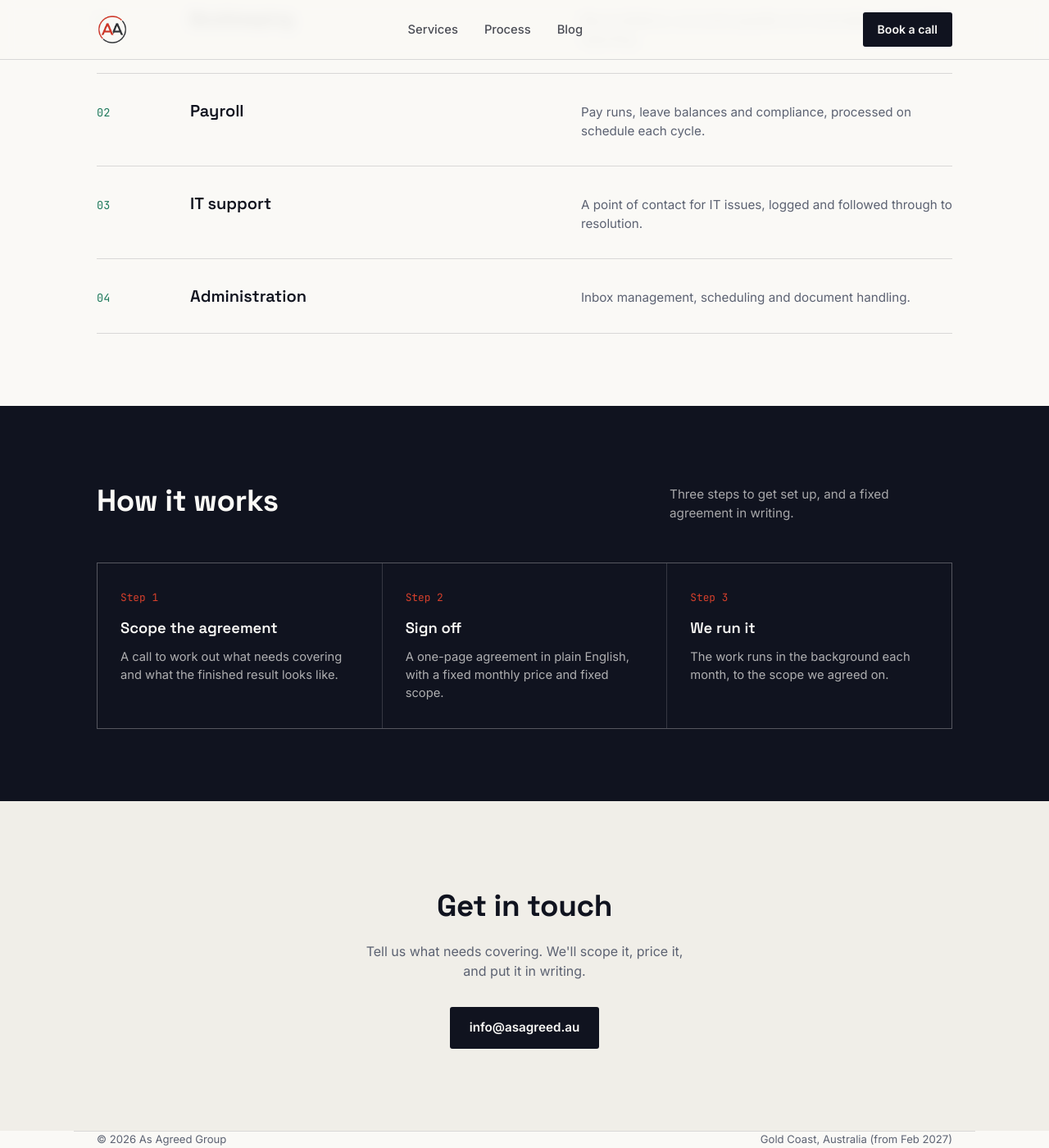
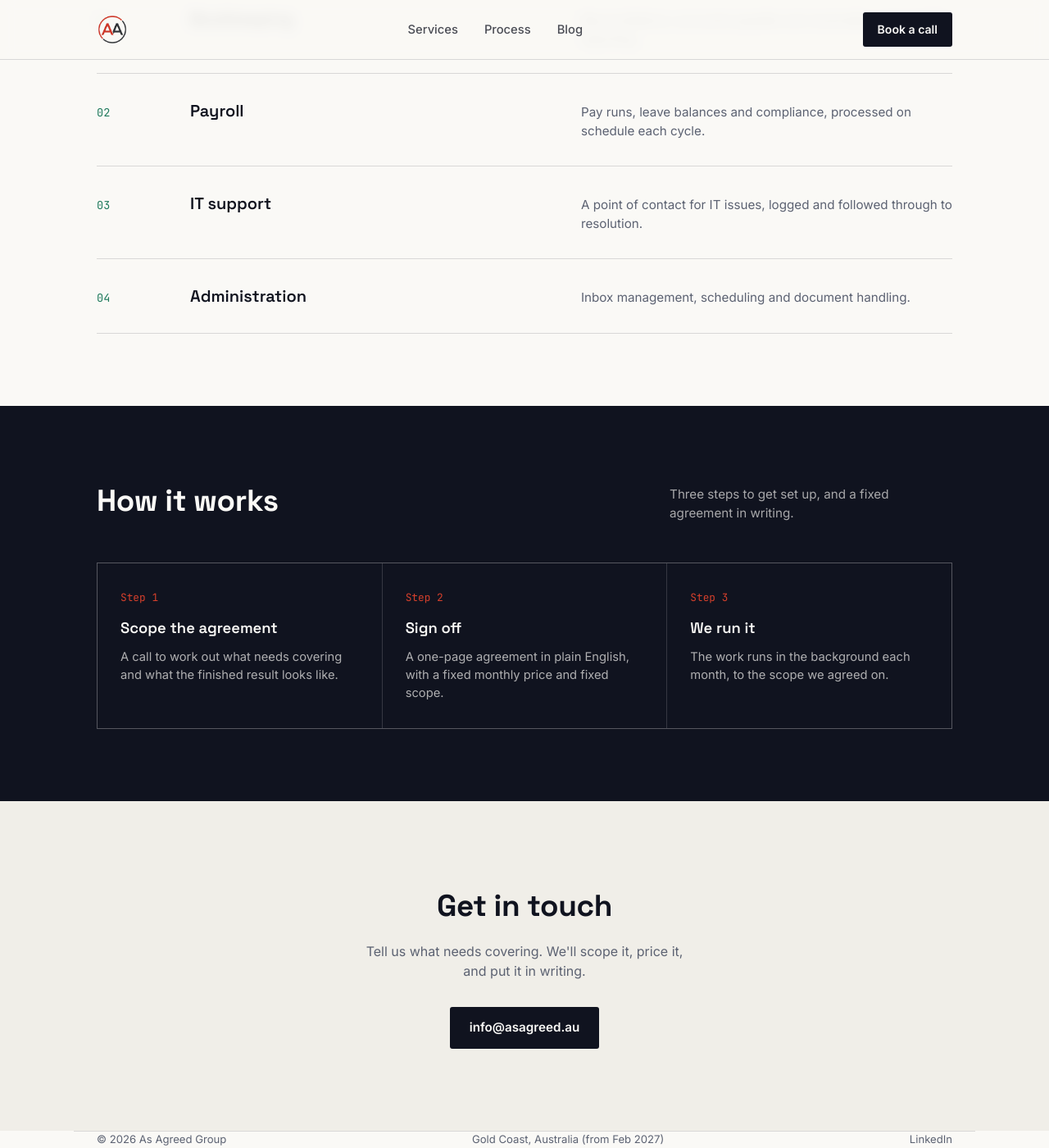
Before and after one commit to As-Agreed-Group/as-agreed-group-AU, a Jekyll site: the page built from index.html, in a window 1280 px wide and 1400 px high, scrolled down 874 px. Shown: the whole window at 82% size. Built offline with Jekyll 4.4.1, drawn with Linux system fonts in a browser that asks for light colours.

Commit message:
Add LinkedIn link to footer

```diff
--- a/_layouts/default.html
+++ b/_layouts/default.html
@@ -58,6 +58,7 @@
 <footer class="wrap">
   <span>&copy; {{ site.time | date: "%Y" }} As Agreed Group</span>
   <span>Gold Coast, Australia (from Feb 2027)</span>
+  <a href="https://www.linkedin.com/company/as-agreed/" target="_blank" rel="noopener">LinkedIn</a>
 </footer>
 
 </body>
--- a/assets/css/style.css
+++ b/assets/css/style.css
@@ -330,6 +330,8 @@ footer {
   flex-wrap: wrap;
   gap: 10px;
 }
+footer a { text-decoration: none; transition: color 0.15s ease; }
+footer a:hover { color: var(--ink); }
 
 /* ---------- BLOG: LISTING ---------- */
 .blog-hero {
```
